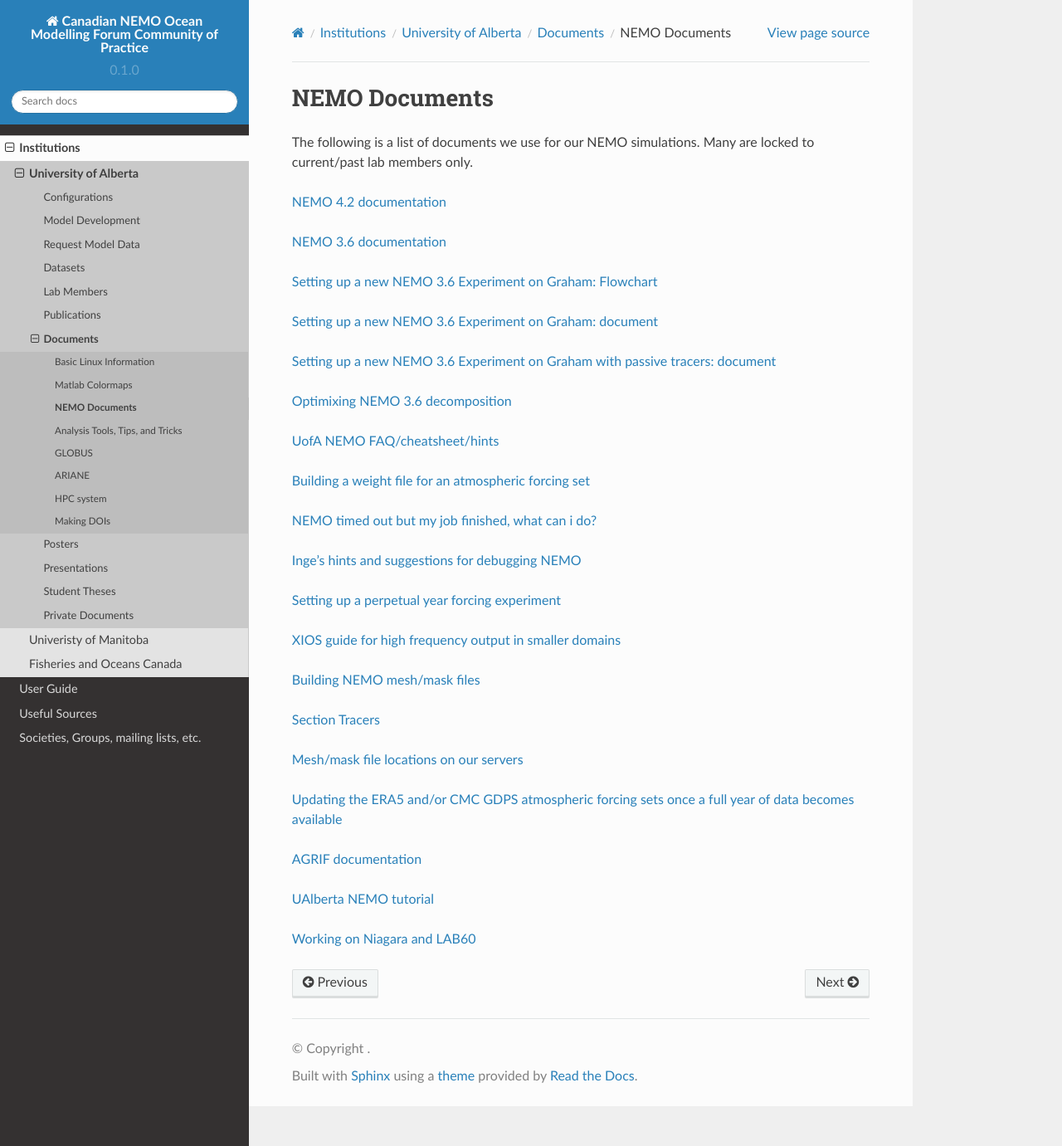
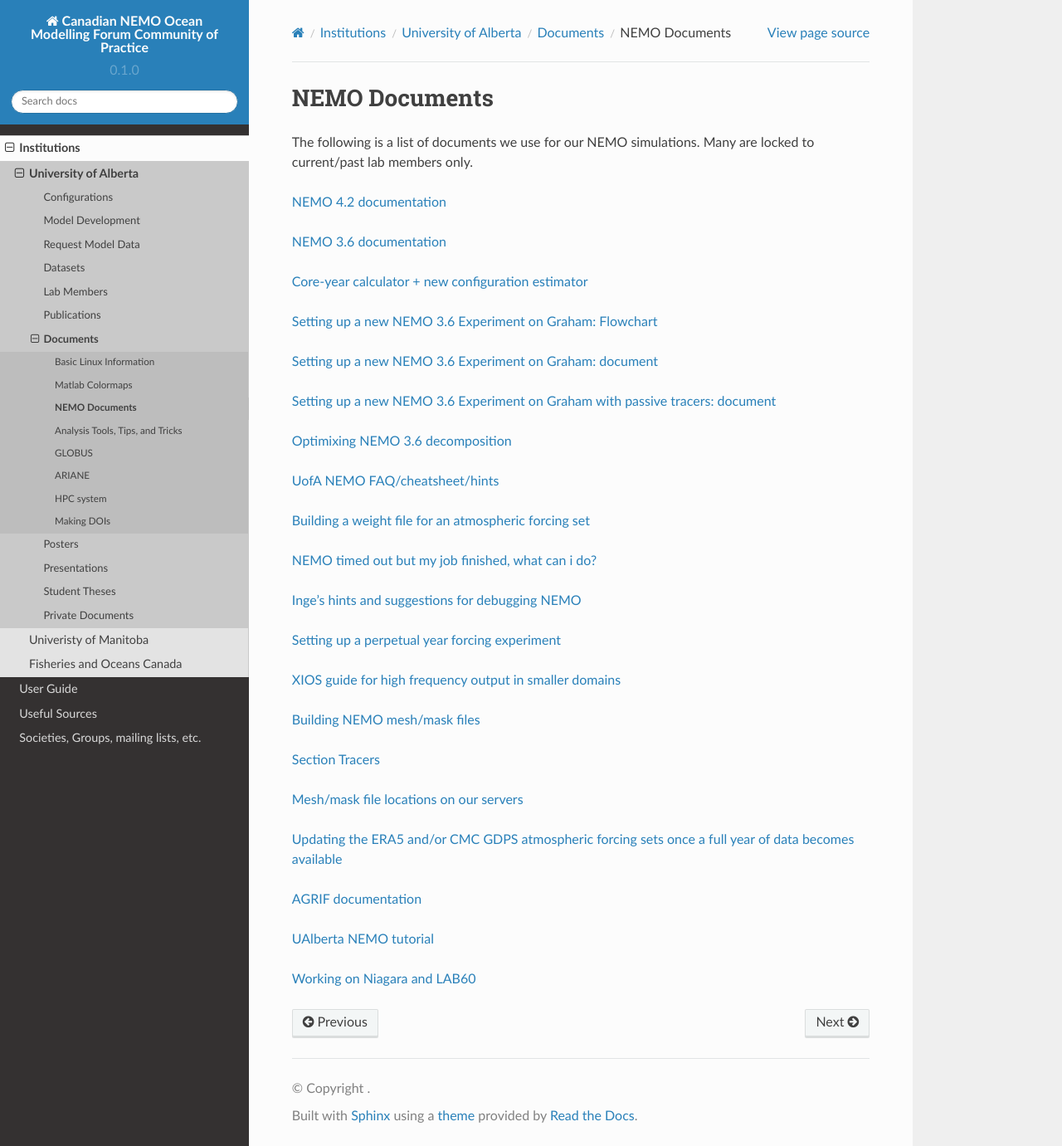
Before and after one commit to UofA-NEMO/Canadian-NEMO-Ocean-Modelling-Forum-Community-of-Practice, a Sphinx documentation site: the page built from docs/Institutions/UofA/Documents/NEMOdocuments.rst, in a window 1280 px wide and 1381 px high. Shown: the whole window at 83% size. Built offline with Sphinx 7.4.7 and the Read the Docs theme 2.0.0, drawn with Linux system fonts in a browser that asks for light colours; pages that are not in the unit, such as notebooks, are missing from menus.

Commit message:
Update NEMOdocuments.rst

```diff
--- a/docs/Institutions/UofA/Documents/NEMOdocuments.rst
+++ b/docs/Institutions/UofA/Documents/NEMOdocuments.rst
@@ -6,6 +6,8 @@ The following is a list of documents we use for our NEMO simulations. Many are l
 `NEMO 4.2 documentation <https://zenodo.org/record/8167700>`_
 
 `NEMO 3.6 documentation <https://zenodo.org/record/3248739>`_
+
+`Core-year calculator + new configuration estimator <https://docs.google.com/spreadsheets/d/1t-peMbAsEk3sCXb9Sw15VGo5HRBPpGJLXNRbO1Kei8o/edit?usp=sharing>`_
 
 `Setting up a new NEMO 3.6 Experiment on Graham: Flowchart <https://lucid.app/lucidchart/81024a6b-ac08-4921-930d-fe0ccc99a41d/view?page=0_0#>`_
 
```
